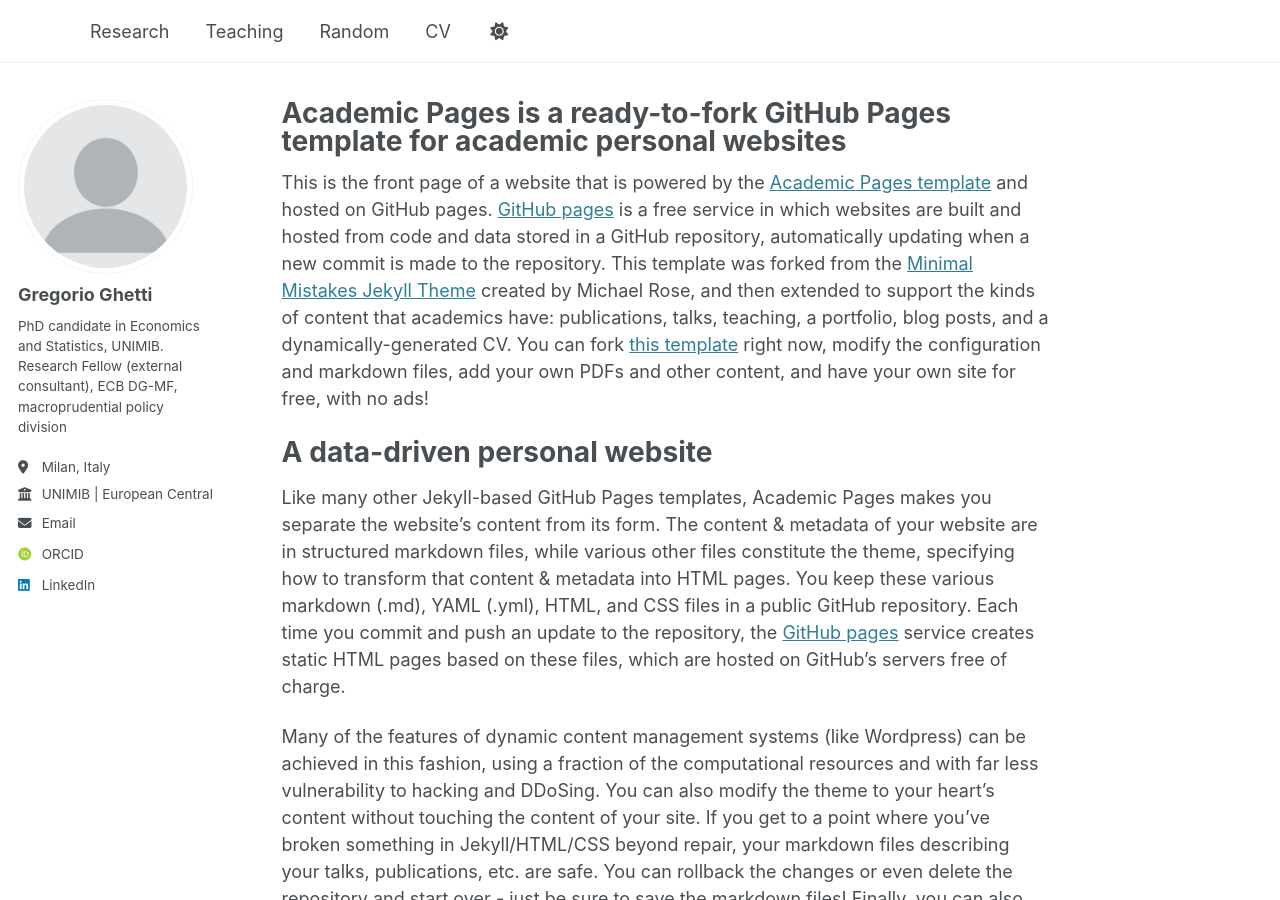
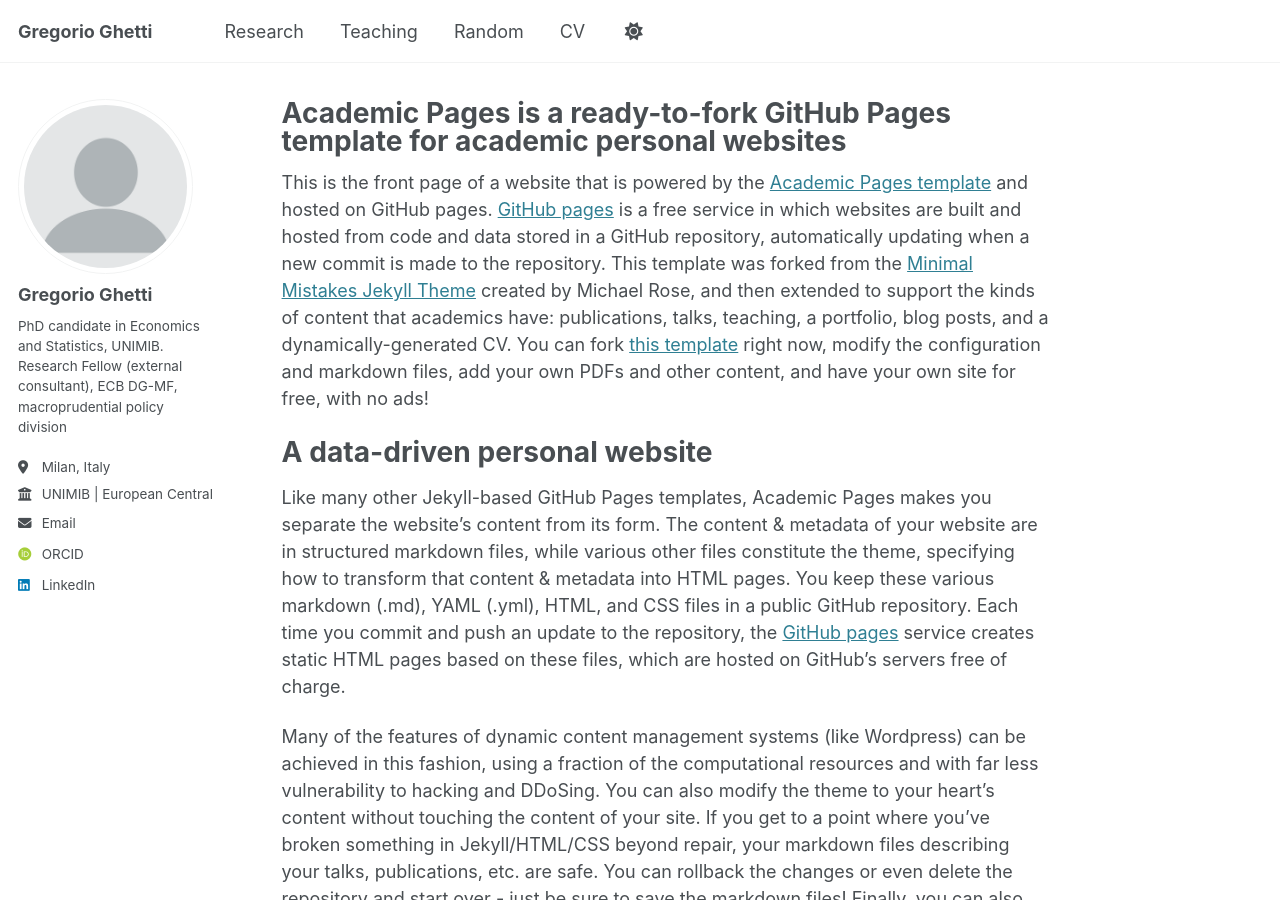
Before and after one commit to GregGh95/GregGh95.github.io, a Jekyll site: the page built from _pages/about.md, in a window 1280 px wide and 900 px high. Built offline with Jekyll 4.4.1, drawn with Linux system fonts in a browser that asks for light colours; some web fonts are replaced; a file with an impossible date is left out.

Commit message:
Update _config.yml

```diff
--- a/_config.yml
+++ b/_config.yml
@@ -9,7 +9,7 @@
 # Basic Site Settings
 locale                   : "en-US"
 site_theme               : "default"
-title                    : ""
+title                    : "Gregorio Ghetti"
 title_separator          : "-"
 name                     : &name "Gregorio Ghetti"
 description              : &description "PhD candidate in Economics and Statistics, UNIMIB. Research Fellow (external consultant), ECB DG-MF, macroprudential policy division"
```
